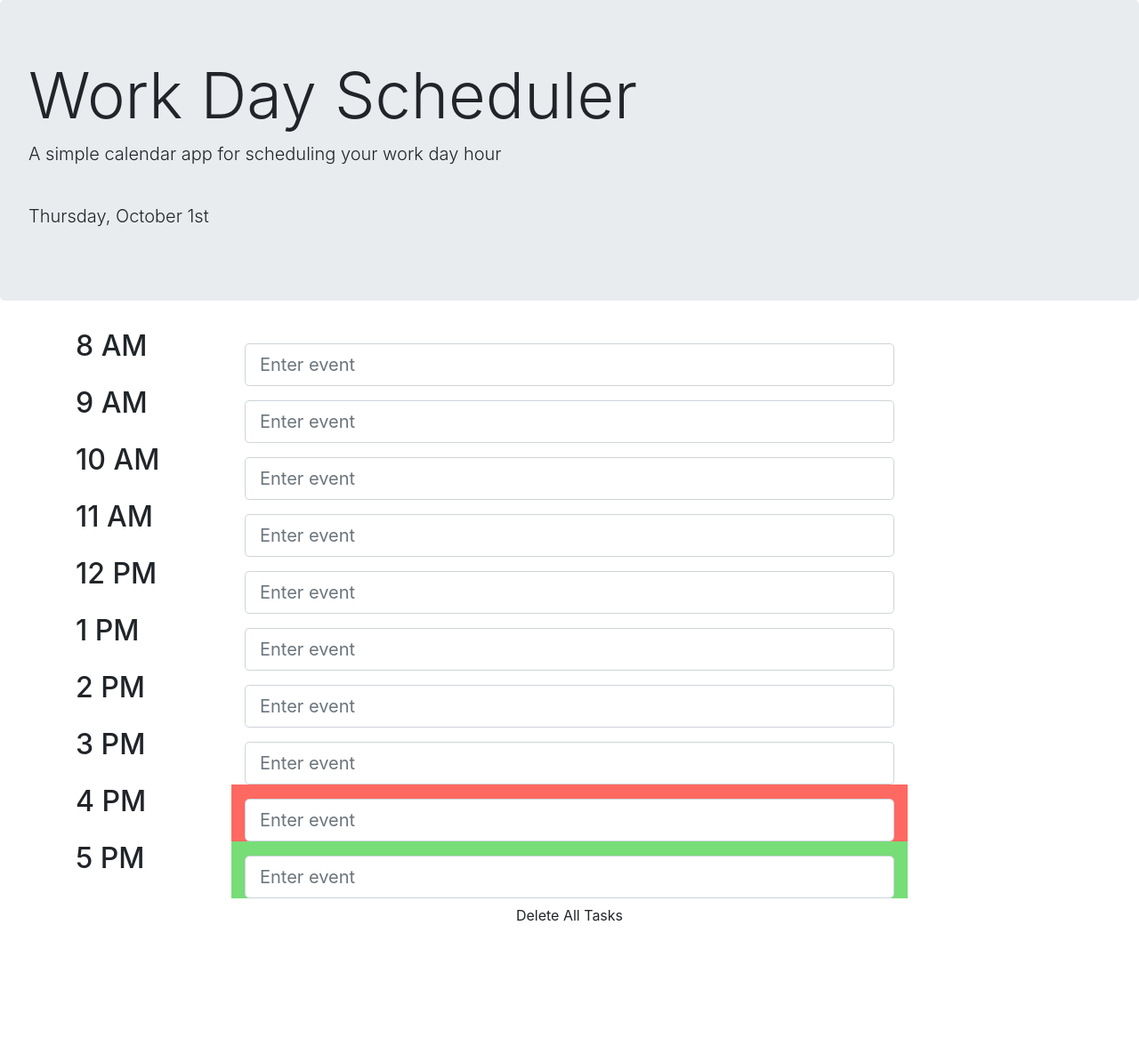
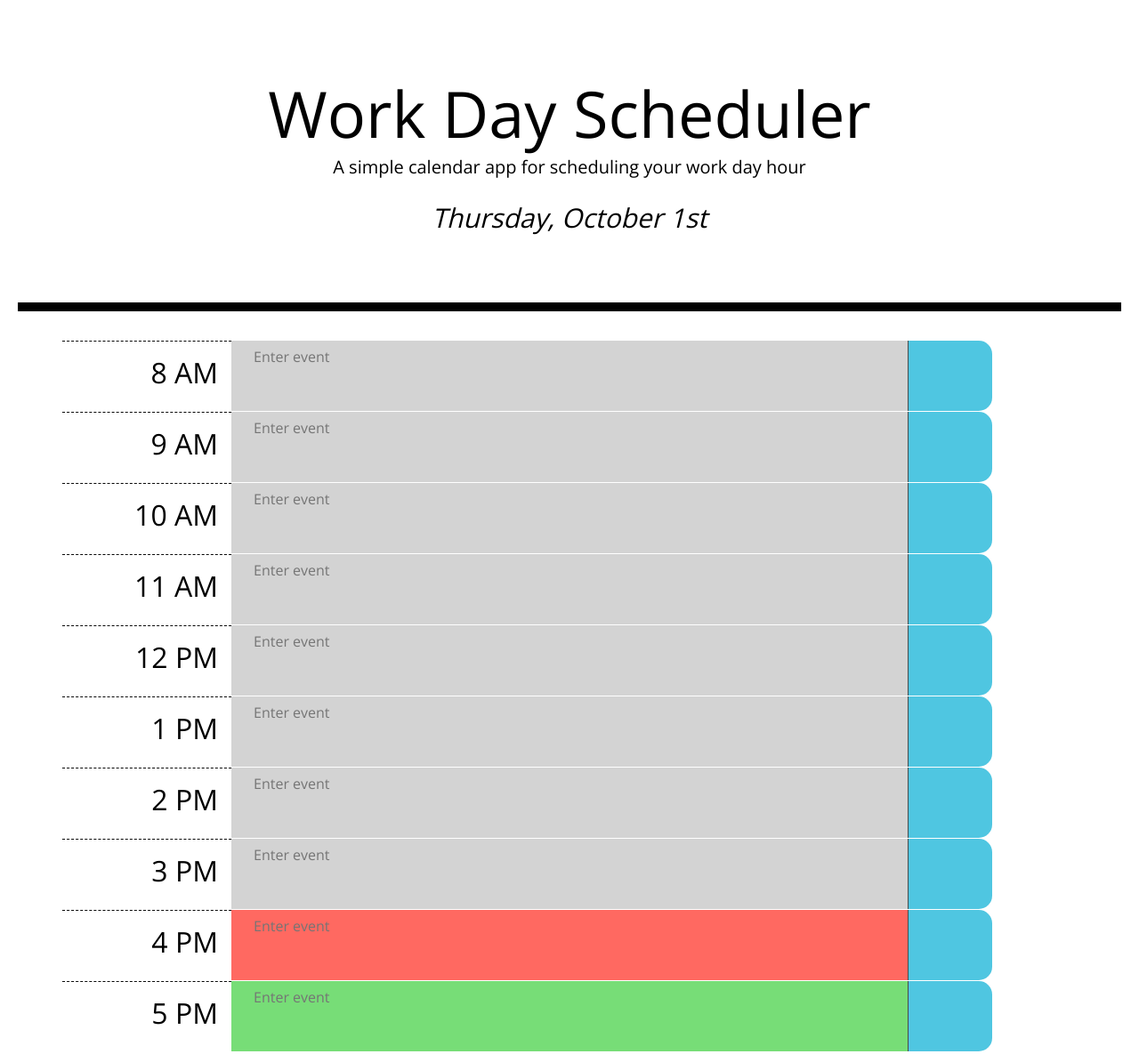
Before and after one commit to mcgeevee/DayPlanner, a plain HTML site: page index.html in a window 1280 px wide. Shown: the top 1185 px of the page at 89% size. Before the commit the page ends 1048 px from the top, so only its background shows below. Drawn offline with nearby package versions, Linux system fonts and the light colour scheme; a web font is replaced by a local one.

Commit message:
add files

```diff
--- a/assets/js/script.js
+++ b/assets/js/script.js
@@ -1,7 +1,16 @@
-var current_task_color = '#ff6961';
-var future_task_color = '#77dd77';
+var past_task_color = "#d3d3d3";
+var current_task_color = "#ff6961";
+var future_task_color = "#77dd77";
 
-var currentDate = moment().format('dddd, MMMM Do');
+// Add a class on an html element using vanilla javascript
+// var jumbotron = document.querySelector(".jumbotron");
+// jumbotron.className = "hello";
+// jumbotron.classList.add("hello");
+
+// var jumbotron = $(".jumbotron");
+// jumbotron.addClass("hello");
+
+var currentDate = moment().format("dddd, MMMM Do");
 $("#currentDay").text(currentDate);
 
 var tasks = JSON.parse(localStorage.getItem("tasks"));
@@ -9,13 +18,15 @@ var timeSlots = $(".to-do").toArray();
 
 // This function is checking to see whether time blocks are in the past, present, or future.
 function setTimeSlotColors() {
-    var currentTime = moment().format('kk');
+  var currentTime = moment().format("H");
 
   for (var i = 0; i < timeSlots.length; i++) {
-        if (parseInt(timeSlots[i].id) == (currentTime)) {
+    if (timeSlots[i].id === currentTime) {
       timeSlots[i].style.backgroundColor = current_task_color;
-        } else if (parseInt(timeSlots[i].id) > currentTime) {
+    } else if (parseInt(timeSlots[i].id) > parseInt(currentTime)) {
       timeSlots[i].style.backgroundColor = future_task_color;
+    } else if (parseInt(timeSlots[i].id) < parseInt(currentTime)) {
+      timeSlots[i].style.backgroundColor = past_task_color;
     }
   }
 }
@@ -34,43 +45,31 @@ function getStoredTasks() {
         element.textContent = tasks[i].task;
       }
     }
-    })
+  });
 }
-
 
 $(".to-do").on("click", function () {
   $(".save-button").each(function (index, element) {
     element.style.opacity = 0.2;
-    })
+  });
 
   $(this).parent().children(".save-button")[0].style.opacity = 1;
-
-    $(".form-control").each(function (index, element) {
-        element.style.visibility = "hidden";
-    })
-
-    var formZoneID = "#input-form-" + ($(this)[0].id);
-    $(formZoneID)[0].style.visibility = "visible";
 });
 
 $(".save-button").on("click", function () {
   $(".save-button").each(function (index, element) {
-        element.style.opacity = (0.7);
-    })
+    element.style.opacity = 0.7;
+  });
 
+  var currentTaskForm = $(this).siblings(".to-do").children(".description")[0];
 
-    var currentTaskForm = $(this).parent().children(".to-do").children(".form-control")[0];
-
-    var currentP = $(this).parent().children(".to-do").children(".display-text")[0];
   var taskDescription = currentTaskForm.value;
 
-    currentP.textContent = taskDescription;
   currentTaskForm.style.visibility = "hidden";
 
   var currentTask = {
-        "pID": currentP.id,
-        "task": taskDescription
-    }
+    task: taskDescription,
+  };
   tasks.push(currentTask);
   localStorage.setItem("tasks", JSON.stringify(tasks));
 });
@@ -80,6 +79,5 @@ $("#remove-tasks").on("click", function () {
   location.reload();
 });
 
-
 setTimeSlotColors();
 getStoredTasks();
--- a/assets/styles/styles.css
+++ b/assets/styles/styles.css
@@ -0,0 +1,116 @@
+body {
+  font-family: 'Open Sans', sans-serif;
+  font-size: 16px;
+  line-height: 1;
+  margin: 20px;
+}
+
+textarea {
+  background: transparent;
+  border: none;
+  resize: none;
+  color: #000000;
+  /* border-left: 1px solid black; */
+  padding: 10px;
+  width: 100%;
+}
+
+textarea:focus {
+  background-color: white;
+}
+
+.jumbotron {
+  text-align: center;
+  background-color: transparent;
+  color: black;
+  border-radius: 0;
+  border-bottom: 10px solid black;
+}
+
+.description {
+  white-space: pre-wrap;
+}
+
+.time-block {
+  text-align: center;
+  border-radius: 15px;
+}
+
+.row {
+  white-space: pre-wrap;
+  height: 80px;
+  border-top: 1px solid white;
+  ;
+}
+
+.hour {
+  background-color: #ffffff;
+  color: #000000;
+  border-top: 1px dashed #000000;
+}
+
+.past {
+  background-color: #d3d3d3;
+  color: white;
+}
+
+.present {
+  background-color: #ff6961;
+  color: white;
+}
+
+.future {
+  background-color: #77dd77;
+  color: white;
+}
+
+.saveBtn {
+  display: flex;
+  align-items: center;
+  justify-content: center;
+  border-left: 1px solid black;
+  border-top-right-radius: 15px;
+  border-bottom-right-radius: 15px;
+  background-color: #06AED5;
+  color: white;
+  opacity: 0.7;
+}
+
+.saveBtn span:hover {
+  font-size: 20px;
+  transition: all .3s ease-in-out;
+}
+
+
+/* My Styling */
+#currentDay {
+  font-size: 30px;
+  font-style: italic;
+}
+
+.time-of-day {
+  display: flex;
+  align-items: center;
+  justify-content: flex-end;
+}
+
+.to-do {
+  display: flex;
+  background-color: #d3d3d3;
+}
+
+.delete-button-container {
+  display: flex;
+  justify-content: center;
+}
+
+.btn {
+  background-color: red;
+  margin-top: 50px;
+  width: 30%;
+  opacity: 0.8;
+}
+
+.btn:hover {
+  opacity: 1;
+}
--- a/index.html
+++ b/index.html
@@ -1,16 +1,27 @@
 <!DOCTYPE html>
 <html lang="en">
-
   <head>
     <meta charset="UTF-8" />
     <meta name="viewport" content="width=device-width, initial-scale=1.0" />
     <meta http-equiv="X-UA-Compatible" content="ie=edge" />
-  <link rel="stylesheet" href="https://stackpath.bootstrapcdn.com/bootstrap/4.3.1/css/bootstrap.min.css" />
-  <link rel="stylesheet" href="https://use.fontawesome.com/releases/v5.8.1/css/all.css"
-    integrity="sha384-50oBUHEmvpQ+1lW4y57PTFmhCaXp0ML5d60M1M7uH2+nqUivzIebhndOJK28anvf" crossorigin="anonymous" />
-  <link href="https://fonts.googleapis.com/css?family=Open+Sans&display=swap" rel="stylesheet" />
-  <link rel="stylesheet"
-    href="https://cdnjs.cloudflare.com/ajax/libs/open-iconic/1.1.1/font/css/open-iconic-bootstrap.min.css" />
+    <link
+      rel="stylesheet"
+      href="https://stackpath.bootstrapcdn.com/bootstrap/4.3.1/css/bootstrap.min.css"
+    />
+    <link
+      rel="stylesheet"
+      href="https://use.fontawesome.com/releases/v5.8.1/css/all.css"
+      integrity="sha384-50oBUHEmvpQ+1lW4y57PTFmhCaXp0ML5d60M1M7uH2+nqUivzIebhndOJK28anvf"
+      crossorigin="anonymous"
+    />
+    <link
+      href="https://fonts.googleapis.com/css?family=Open+Sans&display=swap"
+      rel="stylesheet"
+    />
+    <link
+      rel="stylesheet"
+      href="https://cdnjs.cloudflare.com/ajax/libs/open-iconic/1.1.1/font/css/open-iconic-bootstrap.min.css"
+    />
     <link rel="stylesheet" href="./assets/styles/styles.css" />
     <title>Work Day Scheduler</title>
   </head>
@@ -18,123 +29,134 @@
   <body>
     <header class="jumbotron">
       <h2 class="display-3">Work Day Scheduler</h2>
-    <p class="lead">A simple calendar app for scheduling your work day hour</p>
-    <br>
+      <p class="lead">
+        A simple calendar app for scheduling your work day hour
+      </p>
+      <br />
       <p id="currentDay" class="lead"></p>
     </header>
 
     <div class="container">
-    <div class="row">
+      <div class="row time-block">
         <div class="col-2 time-of-day hour">
           <h2>8 AM</h2>
         </div>
         <div class="col-8 to-do" id="8">
-        <p class="display-text" id="p-8"></p>
-        <input class="form-control form-control-lg" type="text" placeholder="Enter event" id="input-form-8">
+          <textarea class="description" placeholder="Enter event"></textarea>
         </div>
-      <div class="col-1 save-button saveBtn"><span class="oi oi-file"></span></div>
+        <div class="col-1 save-button saveBtn">
+          <span class="oi oi-file"></span>
         </div>
-    <div class="row">
+      </div>
+      <div class="row time-block">
         <div class="col-2 time-of-day hour">
           <h2>9 AM</h2>
         </div>
         <div class="col-8 to-do" id="9">
-        <p class="display-text" id="p-9"></p>
-        <input class="form-control form-control-lg" type="text" placeholder="Enter event" id="input-form-9">
+          <textarea class="description" placeholder="Enter event"></textarea>
         </div>
-      <div class="col-1 save-button saveBtn"><span class="oi oi-file"></span></div>
+        <div class="col-1 save-button saveBtn">
+          <span class="oi oi-file"></span>
         </div>
-    <div class="row">
+      </div>
+      <div class="row time-block">
         <div class="col-2 time-of-day hour">
           <h2>10 AM</h2>
         </div>
         <div class="col-8 to-do" id="10">
-        <p class="display-text" id="p-10"></p>
-        <input class="form-control form-control-lg" type="text" placeholder="Enter event" id="input-form-10">
+          <textarea class="description" placeholder="Enter event"></textarea>
         </div>
-      <div class="col-1 save-button saveBtn"><span class="oi oi-file"></span></div>
+        <div class="col-1 save-button saveBtn">
+          <span class="oi oi-file"></span>
         </div>
-    <div class="row">
+      </div>
+      <div class="row time-block">
         <div class="col-2 time-of-day hour">
           <h2>11 AM</h2>
         </div>
         <div class="col-8 to-do" id="11">
-        <p class="display-text" id="p-11"></p>
-        <input class="form-control form-control-lg" type="text" placeholder="Enter event" id="input-form-11">
+          <textarea class="description" placeholder="Enter event"></textarea>
         </div>
-      <div class="col-1 save-button saveBtn"><span class="oi oi-file"></span></div>
+        <div class="col-1 save-button saveBtn">
+          <span class="oi oi-file"></span>
         </div>
-    <div class="row">
+      </div>
+      <div class="row time-block">
         <div class="col-2 time-of-day hour">
           <h2>12 PM</h2>
         </div>
         <div class="col-8 to-do" id="12">
-        <p class="display-text" id="p-12"></p>
-        <input class="form-control form-control-lg" type="text" placeholder="Enter event" id="input-form-12">
+          <textarea class="description" placeholder="Enter event"></textarea>
         </div>
-      <div class="col-1 save-button saveBtn"><span class="oi oi-file"></span></div>
+        <div class="col-1 save-button saveBtn">
+          <span class="oi oi-file"></span>
         </div>
-    <div class="row">
+      </div>
+      <div class="row time-block">
         <div class="col-2 time-of-day hour">
           <h2>1 PM</h2>
         </div>
         <div class="col-8 to-do" id="13">
-        <p class="display-text" id="p-13"></p>
-        <input class="form-control form-control-lg" type="text" placeholder="Enter event" id="input-form-13">
+          <textarea class="description" placeholder="Enter event"></textarea>
         </div>
-      <div class="col-1 save-button saveBtn"><span class="oi oi-file"></span></div>
+        <div class="col-1 save-button saveBtn">
+          <span class="oi oi-file"></span>
         </div>
-    <div class="row">
+      </div>
+      <div class="row time-block">
         <div class="col-2 time-of-day hour">
           <h2>2 PM</h2>
         </div>
         <div class="col-8 to-do" id="14">
-        <p class="display-text" id="p-14"></p>
-        <input class="form-control form-control-lg" type="text" placeholder="Enter event" id="input-form-14">
+          <textarea class="description" placeholder="Enter event"></textarea>
         </div>
-      <div class="col-1 save-button saveBtn"><span class="oi oi-file"></span></div>
+        <div class="col-1 save-button saveBtn">
+          <span class="oi oi-file"></span>
         </div>
-    <div class="row">
+      </div>
+      <div class="row time-block">
         <div class="col-2 time-of-day hour">
           <h2>3 PM</h2>
         </div>
         <div class="col-8 to-do" id="15">
-        <p class="display-text" id="p-15"></p>
-        <input class="form-control form-control-lg" type="text" placeholder="Enter event" id="input-form-15">
+          <textarea class="description" placeholder="Enter event"></textarea>
         </div>
-      <div class="col-1 save-button saveBtn"><span class="oi oi-file"></span></div>
+        <div class="col-1 save-button saveBtn">
+          <span class="oi oi-file"></span>
         </div>
-    <div class="row">
+      </div>
+      <div class="row time-block">
         <div class="col-2 time-of-day hour">
           <h2>4 PM</h2>
         </div>
         <div class="col-8 to-do" id="16">
-        <p class="display-text" id="p-16"></p>
-        <input class="form-control form-control-lg" type="text" placeholder="Enter event" id="input-form-16">
+          <textarea class="description" placeholder="Enter event"></textarea>
         </div>
-      <div class="col-1 save-button saveBtn"><span class="oi oi-file"></span></div>
+        <div class="col-1 save-button saveBtn">
+          <span class="oi oi-file"></span>
         </div>
-    <div class="row">
+      </div>
+      <div class="row time-block">
         <div class="col-2 time-of-day hour">
           <h2>5 PM</h2>
         </div>
         <div class="col-8 to-do" id="17">
-        <p class="display-text" id="p-17"></p>
-        <input class="form-control form-control-lg" type="text" placeholder="Enter event" id="input-form-17">
+          <textarea class="description" placeholder="Enter event"></textarea>
         </div>
-      <div class="col-1 save-button saveBtn"><span class="oi oi-file"></span></div>
+        <div class="col-1 save-button saveBtn">
+          <span class="oi oi-file"></span>
+        </div>
       </div>
     </div>
 
     <div class="delete-button-container">
-    <button id="remove-tasks" class="btn btn-block btn-delete"><span class="oi oi-trash"></span> Delete All
-      Tasks</button>
+      <button id="remove-tasks" class="btn btn-block btn-delete">
+        <span class="oi oi-trash"></span> Delete All Tasks
+      </button>
     </div>
-
 
     <script src="https://code.jquery.com/jquery-3.4.1.min.js"></script>
     <script src="https://cdnjs.cloudflare.com/ajax/libs/moment.js/2.24.0/moment.min.js"></script>
     <script src="./assets/js/script.js"></script>
   </body>
-
 </html>
```
Lines whose indentation alone changed are shown as unchanged.
